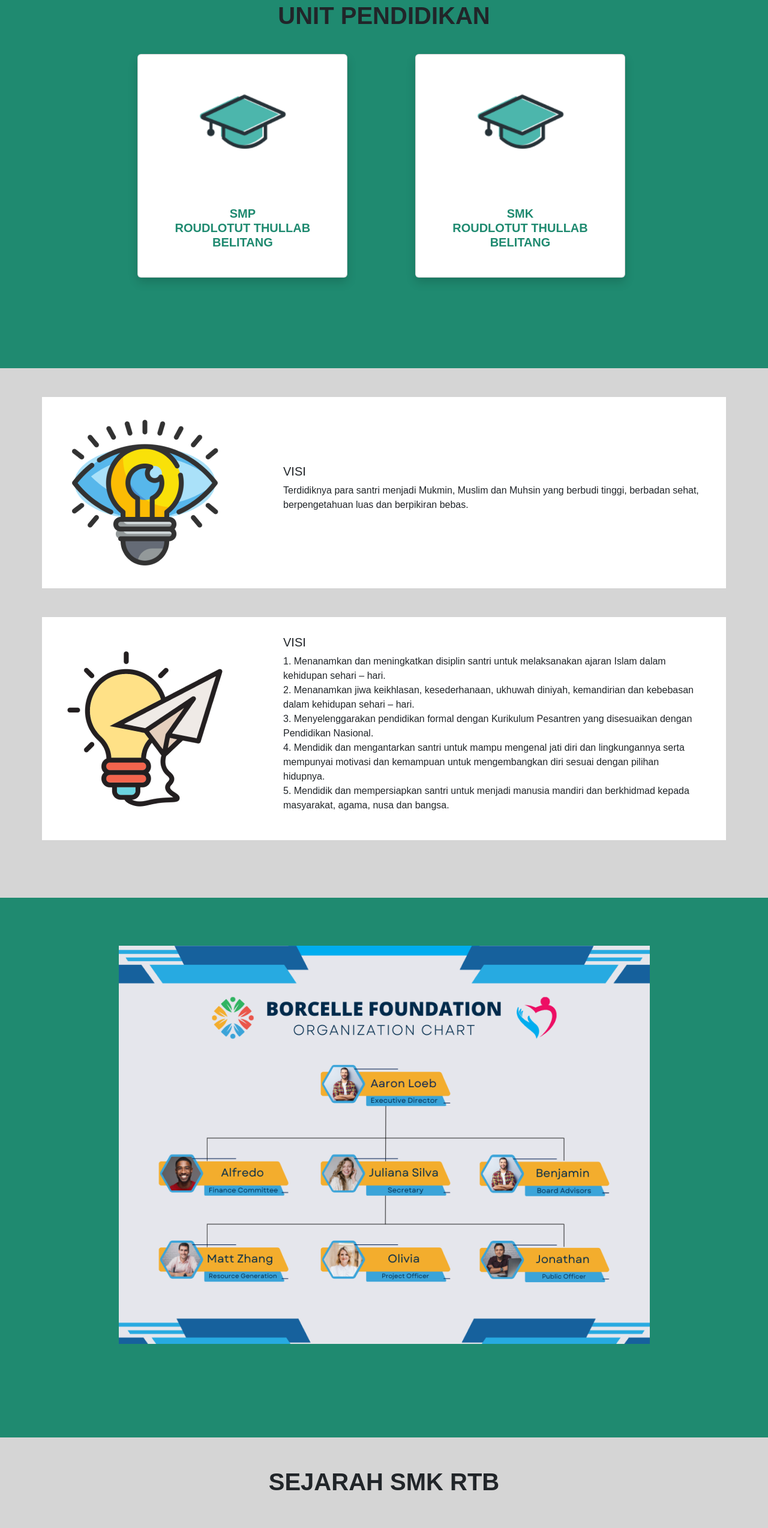
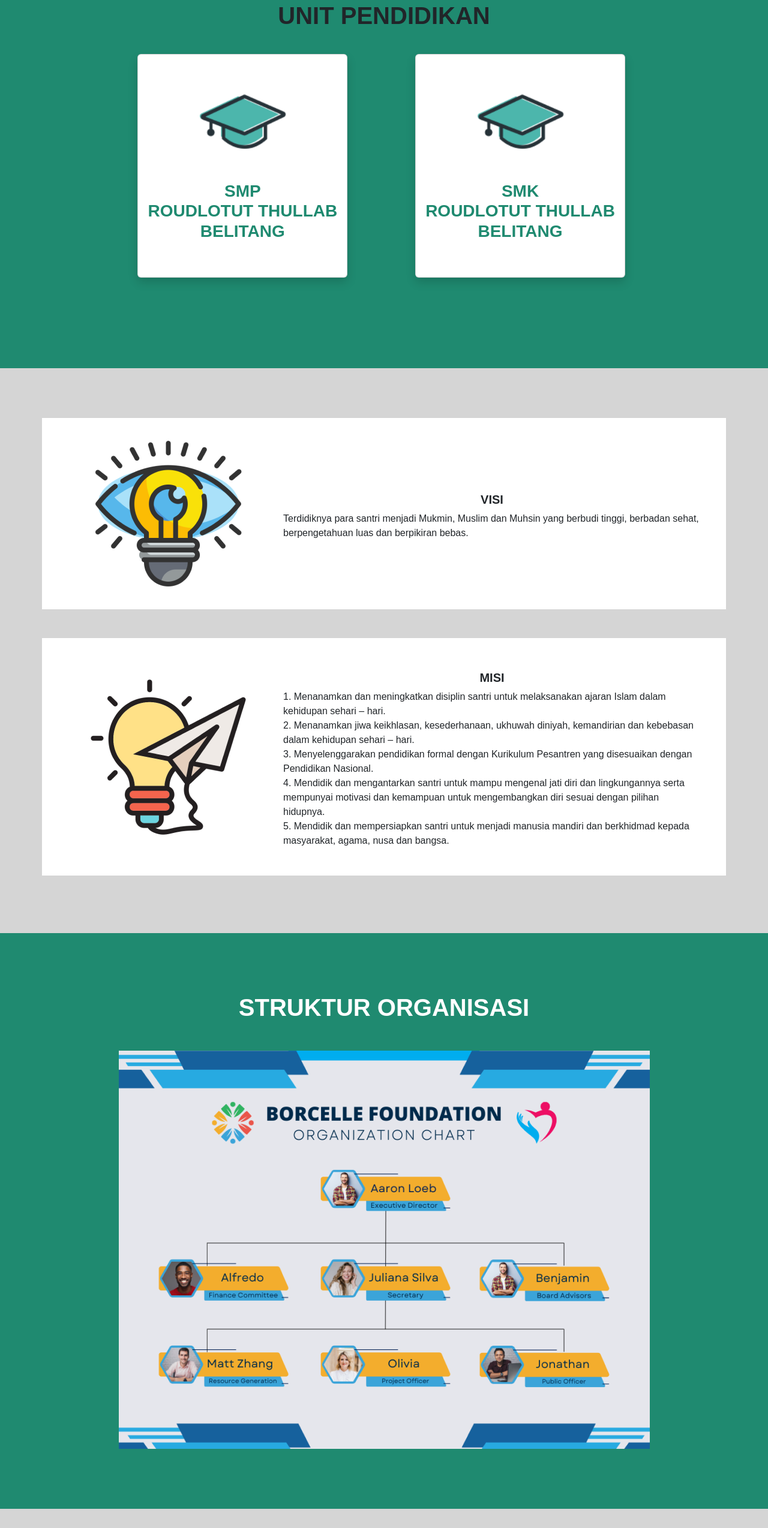
Before and after one commit to Herbisaptikopti/website-smk, a React (Vite) app: page /profile in a window 1280 px wide. Shown: the part 234-2782 px from the top of the page at 60% size. Built offline with nearby package versions, Linux system fonts and the light colour scheme.

Commit message:
ke 8 kali ya

```diff
--- a/src/assets/css/main.css
+++ b/src/assets/css/main.css
@@ -124,10 +124,23 @@ header {
 .Homepage .maps-box h1 {
     margin-top: 10px;
 }
-.Homepage .card {
+.Unitsekolah .card .kartu {
     width: 50px;
     height: 73px;
     background: #ffffff;
+}
+.Profile-page .vision-box img {
+    width: 70px;
+}
+.Profile-page .vision-box p {
+    text-align: justify;
+}
+.Profile-page .struktur {
+    height: 50vh;
+}
+.Profile-page .struktur .struktur-box img {
+    width: 370px;
+    height: 400px;
 }
 }
 /* layar hp */
@@ -170,6 +183,9 @@ header {
 
 .Unitsekolah .sekolah-box h1 {
     margin-top: 100px;
+}
+.Unitsekolah .kartu h3 {
+    color: #1F8A70;
 }
 
 .Homepage .unitsekolah {
@@ -239,21 +255,25 @@ header {
 
 .Profile-page .visi .vision-box {
     padding: 30px;
+    margin-top: 35px;
     background: #ffffff;
 }
 /* visi */
 /* struktur */
 .Profile-page .struktur {
     background: #1F8A70;
-    margin-bottom: 50px;
-    margin-top: 50px;
 }
 .Profile-page .struktur .struktur-box {
-    padding: 30px;
+    padding-top: 100px;
+    align-items: center;
+}
+.Profile-page .struktur .struktur-box h1 {
+    color: #ffffff;
 }
 .Profile-page .struktur img {
     width: 885px;
     height: 664px;
+    margin-bottom: 100px;
 }
 /* struktur */
 
@@ -262,11 +282,15 @@ header {
     background: #d5d5d5;
 }
 .Profile-page .sejarah h1 {
-    margin-top: 50px;
+    margin-top: 70px;
     margin-bottom: 50px;
 }
 .Profile-page .sejarah p {
     text-align: justify;
+}
+
+.Profile-page .sejarah .paragrap {
+    margin-bottom: 70px;
 }
 /* sejarah */
 /* style halaman profile */
--- a/src/components/UnitPendidikanComponent.jsx
+++ b/src/components/UnitPendidikanComponent.jsx
@@ -16,7 +16,7 @@ const UnitPendidikanComponent = () => {
                         <Card className='kartu shadow'>
                             <img src={yoga} />
                             <Card.Body>
-                                <h5 className='fw-bold text-center'>SMP <br></br>ROUDLOTUT THULLAB<br></br>  BELITANG</h5>
+                                <h3 className='fw-bold mt-2 text-center'>SMP <br></br>ROUDLOTUT THULLAB<br></br>  BELITANG</h3>
                             </Card.Body>
                         </Card>
                         </Col>
@@ -24,7 +24,7 @@ const UnitPendidikanComponent = () => {
                         <Card className='kartu shadow'>
                             <img src={yoga} />
                             <Card.Body>
-                                <h5 className='fw-bold text-center'>SMK <br></br>ROUDLOTUT THULLAB<br></br>  BELITANG</h5>
+                                <h3 className='fw-bold mt-2 text-center'>SMK <br></br>ROUDLOTUT THULLAB<br></br>  BELITANG</h3>
                             </Card.Body>
                         </Card>
                         </Col>
--- a/src/pages/ProfilePage.jsx
+++ b/src/pages/ProfilePage.jsx
@@ -18,20 +18,20 @@ const ProfilePage = () => {
             <div className="visi w-100 min-vh-100 align-items-center py-5">
                 <Container>
                     <Row className="vision-box align-items-center">
-                        <Col lg="4">
+                        <Col lg="4" className="text-center">
                             <img src={vision} alt="vision-img" />
                         </Col>
                         <Col lg="8">
-                            <h5>VISI</h5>
+                            <h5 className="fw-bold mt-4 text-center">VISI</h5>
                             <p>Terdidiknya para santri menjadi Mukmin, Muslim dan Muhsin yang berbudi tinggi, berbadan sehat, berpengetahuan luas dan berpikiran bebas.</p>
                         </Col>
                     </Row>
                     <Row className="vision-box align-items-center my-5">
-                        <Col lg="4">
+                        <Col lg="4" className="text-center">
                             <img src={oppo} alt="vision-img" />
                         </Col>
                         <Col lg="8">
-                            <h5>VISI</h5>
+                            <h5 className="fw-bold mt-4 text-center">MISI</h5>
                             <p>1. Menanamkan dan meningkatkan disiplin santri untuk melaksanakan ajaran Islam dalam kehidupan sehari – hari.<br></br>
                             2. Menanamkan jiwa keikhlasan, kesederhanaan, ukhuwah diniyah, kemandirian dan kebebasan dalam kehidupan sehari – hari.<br></br>
                             3. Menyelenggarakan pendidikan formal dengan Kurikulum Pesantren yang disesuaikan dengan Pendidikan Nasional.<br></br>
@@ -41,23 +41,24 @@ const ProfilePage = () => {
                     </Row>
                 </Container>
             </div>
-            <div className="struktur w-100 min-vh-100">
+            <div className="struktur w-100 h-100">
                 <Container>
                     <Row className="struktur-box text-center">
-                        <Col>
+                        <Col className="text-center">
+                            <h1 className="fw-bold mb-5">STRUKTUR ORGANISASI</h1>
                             <img src={struktur} alt="struktur-img" />
                         </Col>
                     </Row>
                 </Container>
             </div>
-            <div className="sejarah w-100 min-vh-100">
+            <div className="sejarah w-100 h-100">
                 <Container>
                     <Row className="text-center">
                         <Col>
                             <h1 className="fw-bold">SEJARAH SMK RTB</h1>
                             <p>SMA Muhammadiyah 2 Palembang didirikan pada tahun 1970 oleh Pimpinan Cabang Muhammadiyah Ilir Barat 1 Palembang yang terletak di tempat yang cukup strategis di tengah kota Palembang, tepatnya di Jalan K.H Ahmad Dahlan No. 23 B Palembang. Sebelah Utara berbatasan dengan Jalan K.H Ahamd Dahlan dan Jalan Merdeka, sebelah Selatan berbatasan dengan Jalan K.H Masyur Azhari dan sebelah Timur dan Barat keduanya berbatasan dengan rumah penduduk. Jaraknya hanya sekitar 200 meter dari Jalan Merdeka dan persis berada di belakang Rumah Sakit Mata dan Rumah Sakit Khusus Paru-paru Palembang. SMA Muhammadiyah merupakan salah satu sekolah di komplek perguruan Muhammadiyah Pimpinan Cabang Muhammadiyah (PCM) Bukit Kecil Palembang </p>
                             <p>Untuk mendapatkan pengekuan secara resmi, pada tahun 1970 Pimpinan Cabang Muhammadiyah mengajukan izin operasional sehingga dengan resmi terdaftar pada Majelis Pendidikan, Pengajaran dan Kebudayaan Pimpinan Pusat Muhammadiyah dengan nomor 2257/M/473/III-35/1970 dan piagam pendirian nomor 694/II-010/Sm.S-70/1978 dan piagam pendirian Muhammadiyah Sumatera Selatan dengan no.012/II-5/PLG-70/1978Bahwasanya SMA Muhammadiyah 2 Palembang merupakan salah satu sekolah yang beroperasi di perguruan Muhammadiyah Bukit Kecil Palembang bersama sekolah lainnya, yaitu Sekolah Dasar Muhammadiyah 1 Palembnag, Sekolah Menengah Pertama Muhammadiyah 1 Palembang, Madrasah Tsanawiyah Muhammadiyah 1 Palembang, Madrasah Aliyah Muhammadiyah 1 Palembang. </p>
-                            <p>Menurut Kepala Sekolah sekarang Drs. Rominton, SMA Muhammadiyah 2 Palembang telah mengalami beberapa perubahan status. Status terdaftar didapat mulai berdirinya tahun 1970 sampai 1990, status ini kemudian meningkat diakui. terhitung mulai 1990 sampai 1995, pada tahun 1995 statusnya kembali berubah menjadi disamakan sampai tahun 2011 dan pada tahun 2011 memperoleh status terakreditasi dengan nilai B. Dengan demikian, SMA Muhammadiyah 2 Palembang merupakan sekolah yang resmi dan terdaftar baik di Pimpinan Pusat Muhammadiyah maupun di Kementerian Pendidikan Nasional dengan Nomor Statistik Sekolah (NSS) 304116003021 dan Nomor Pokok Sekolah Nasional (NPSN) 10609659.</p>
+                            <p className="paragrap">Menurut Kepala Sekolah sekarang Drs. Rominton, SMA Muhammadiyah 2 Palembang telah mengalami beberapa perubahan status. Status terdaftar didapat mulai berdirinya tahun 1970 sampai 1990, status ini kemudian meningkat diakui. terhitung mulai 1990 sampai 1995, pada tahun 1995 statusnya kembali berubah menjadi disamakan sampai tahun 2011 dan pada tahun 2011 memperoleh status terakreditasi dengan nilai B. Dengan demikian, SMA Muhammadiyah 2 Palembang merupakan sekolah yang resmi dan terdaftar baik di Pimpinan Pusat Muhammadiyah maupun di Kementerian Pendidikan Nasional dengan Nomor Statistik Sekolah (NSS) 304116003021 dan Nomor Pokok Sekolah Nasional (NPSN) 10609659.</p>
                         </Col>
                     </Row>
                 </Container>
```
